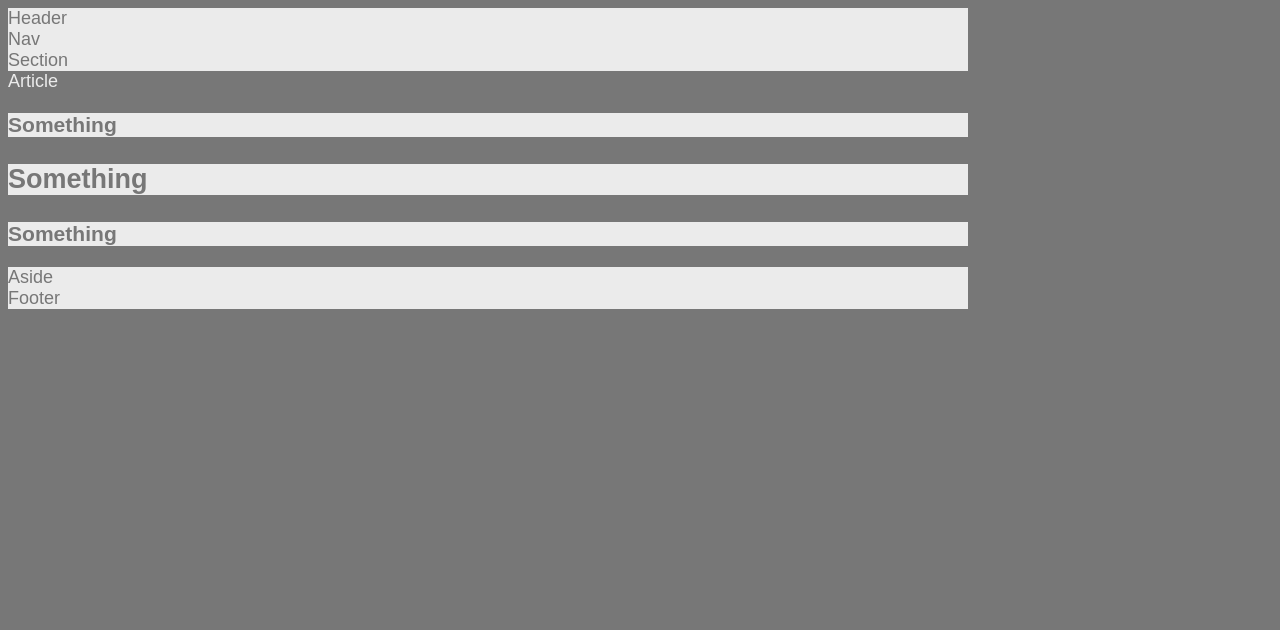
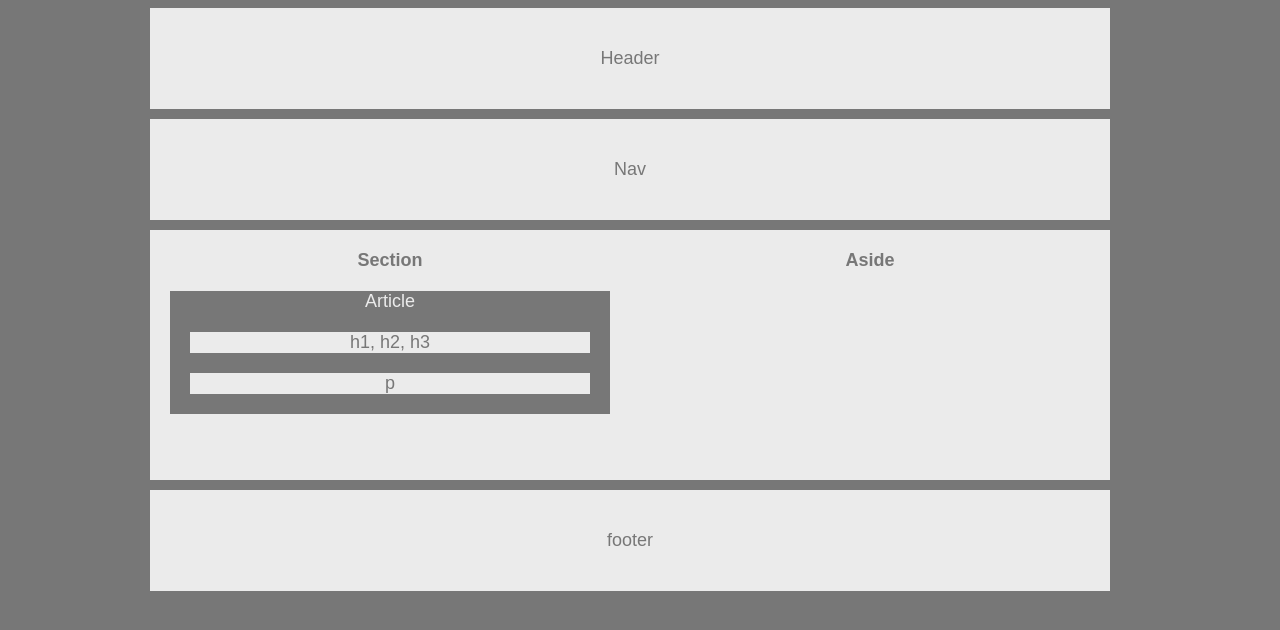
Before and after one commit to MacBalisage/HW-Wireframe, a plain HTML site: page index.html in a window 1280 px wide. Drawn offline with Linux system fonts and the light colour scheme.

Commit message:
Fix my adjusting my html and css page

```diff
--- a/index.html
+++ b/index.html
@@ -1,5 +1,6 @@
 <!DOCTYPE html>
 <html lang="en">
+
 <head>
     <meta charset="UTF-8">
     <meta name="viewport" content="width=device-width, initial-scale=1.0">
@@ -8,30 +9,35 @@
 
     <link rel="stylesheet" href="style.css">
 </head>
+
 <body>
     <header>Header</header>
 
     <nav>Nav</nav>
 
-    <section>Section
+    <div class="something">
+        <section class="apple">
+            <h1>Section</h1>
+                <article>Article
+                    <h1></h1>
+                        <p>h1, h2, h3</p>
+                    <h2></h2>
+                        <p>p</p>
+                </article>
+        </section>
 
-        <article>Article
-            <h1>
-                <p>Something</p>
-            </h1>
-            <h2>
-                <p>Something</p>
-            </h2>
-            <h3>
-                <p>Something</p>
-            </h3>
-        </article>
+        <section class="apple">
+            <aside>
+                <h1>Aside</h1>
+            </aside>
+        </section>
 
-    </section>
+    </div>
+<div class="clear">
 
-    <aside>Aside</aside>
-
-    <Footer>Footer</Footer>
+</div>
+    <footer>footer</footer>
 
 </body>
+
 </html>
--- a/style.css
+++ b/style.css
@@ -4,18 +4,56 @@ body{
    background: #777;
    width: 960px;
    font-size: 18px;
+   margin-left: 150px;
 }
 
-header, nav, section, aside, & footer{
+header, nav{
     background: #ebebeb;
+    padding: 40px;
+    margin-bottom: 10px;
+    color: #777;
+    text-align: center;
+}
+
+section{
+    background: #ebebeb;
+    color: #777;
+    text-align: center;
+    float: left;
+    width: 50%;
+    font-size: 18px;
 }
 
 article{
+    clear: both;
     color: #ebebeb;
-    background: #777
+    background: #777;
+    text-align: center;
+    margin: 20px;
+    overflow: auto;
 }
 
-h1, h2, h3, & p{
+
+h1, h2, p{
     color: #777;
-    background: #ebebeb
+    background: #ebebeb;
+    margin: 20px;
+    font-size: 18px;
 }
+
+footer{
+    background: #ebebeb;
+    padding: 40px;
+    margin-top: 10px;
+    margin-bottom: 40px;
+    color: #777;
+    text-align: center;
+}
+
+.clear{
+    clear: both;
+}
+
+.apple{
+    height: 250px;
+}
```
